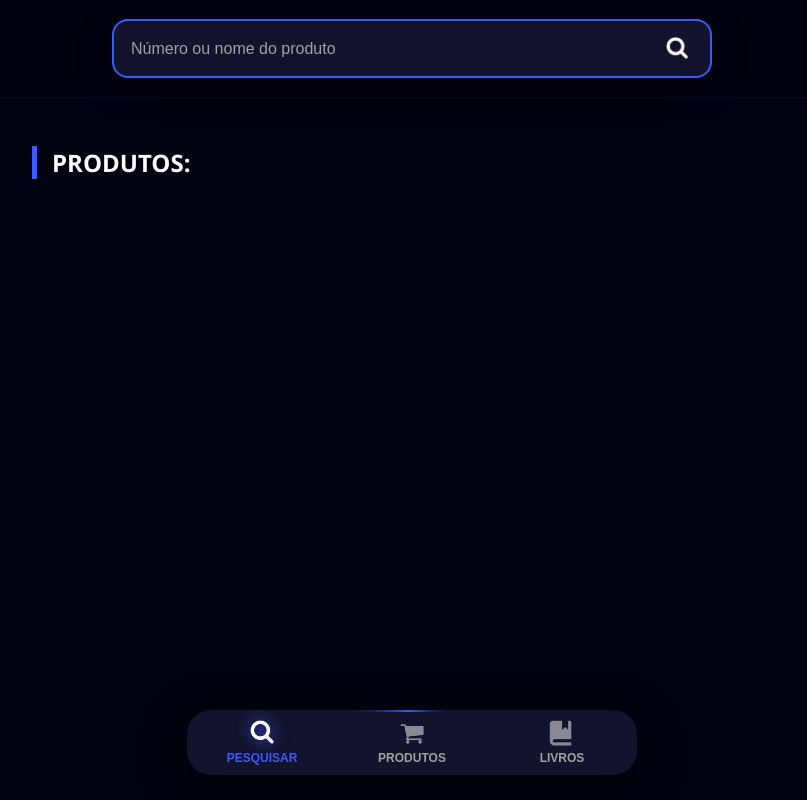
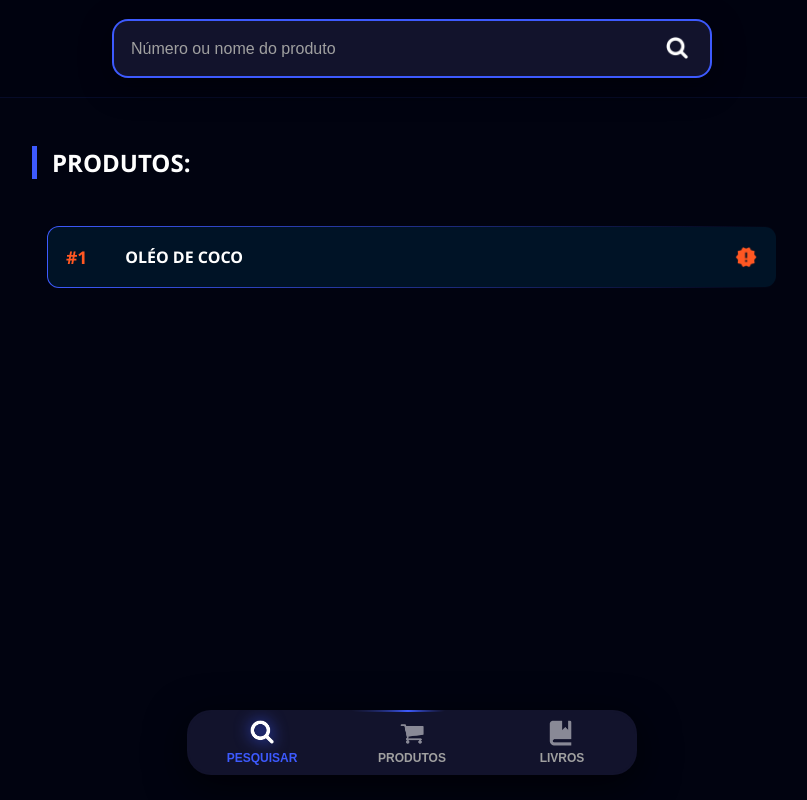
Before and after one commit to Plataforma-Ideal/Plataforma-Ideal, a website: page index.html in a window 1280 px wide. Shown: the whole page, without its empty margins (228-1035 px from the left). Drawn offline with Linux system fonts and the light colour scheme; no server answers; files whose address does not match are found by name.

Commit message:
Update index.html

```diff
--- a/index.html
+++ b/index.html
@@ -504,7 +504,7 @@ p.mais-produtos {
     setTimeout(() => ui.container.classList.add('active'), 50);
   }
   Promise.all([
-    carregarArquivo('Json/produtos.txt', 'itens', 'itens'),
+    carregarArquivo('produtos.txt', 'itens', 'itens'),
     carregarArquivo('Json/livros.txt', 'livros', 'livros'),
     carregarArquivo('Json/shop.txt', 'shop', 'shop')
   ]).then(verificarHash);
@@ -527,4 +527,5 @@ p.mais-produtos {
 
 </script>
 </body>
+
 </html>
```
